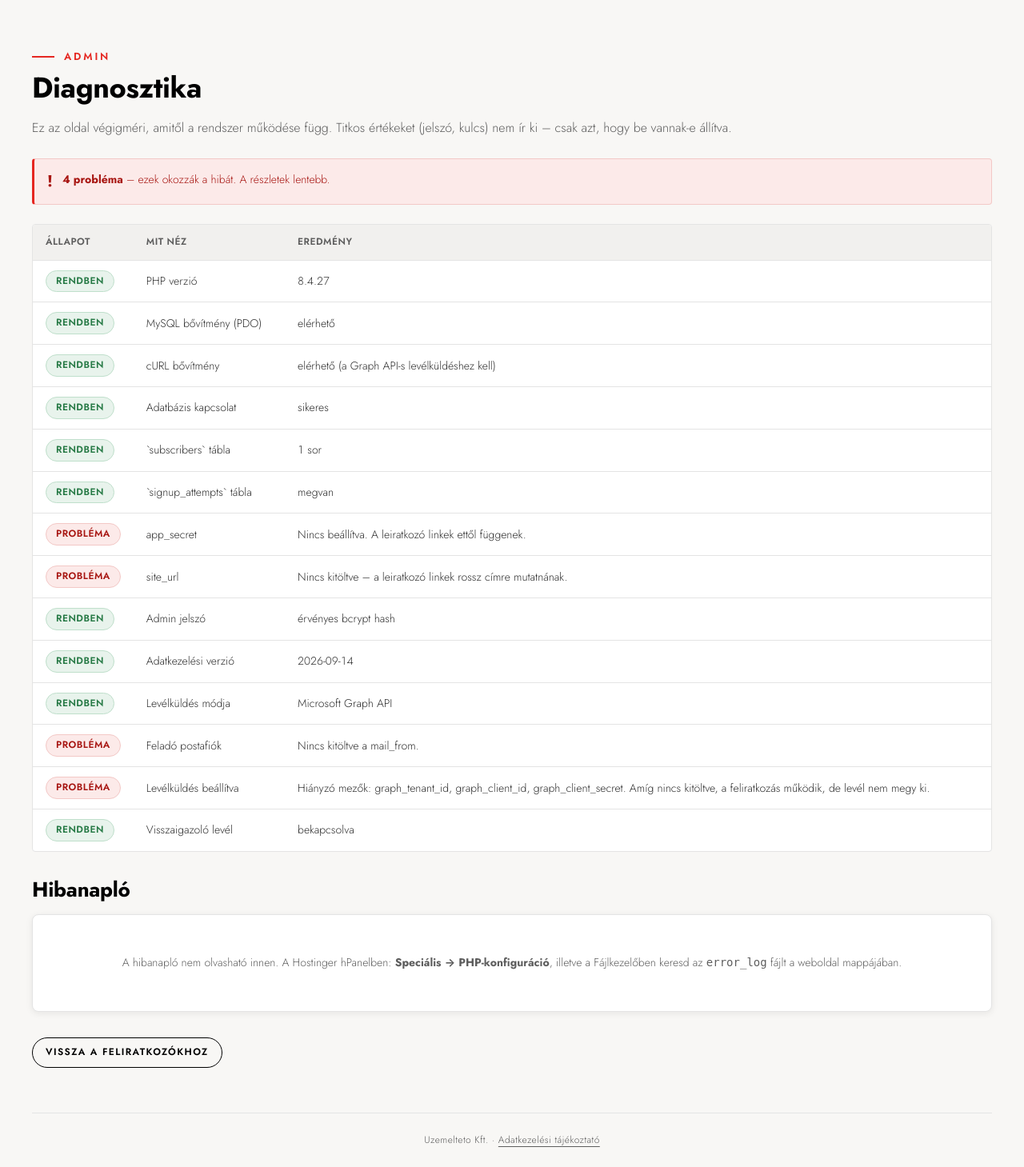
After one commit to galgoczy/ttketlap, a PHP site: page /admin/diagnosztika.php in a window 1280 px wide. The commit adds this page. Shown: the whole page at 80% size. Run offline with PHP 8.4, Linux system fonts and the light colour scheme; the visitor is signed in with stand-in values (Sample User, id 1); tables that the repository leaves empty hold one stand-in row (values such as "Sample post"); some libraries are stand-ins or nearby versions.

Commit message:
Admin diagnosztika oldal
A "Technikai hiba történt" üzenet szándékosan általános a látogató felé,
de így az üzemeltető sem tudja meg, mi a baj — a valódi ok csak a szerver
hibanaplójában van, ami nem mindenkinek kézre eső hely.

Az új /admin/diagnosztika.php végigméri, amitől a működés függ: PHP
verzió és bővítmények, adatbázis kapcsolat, a két tábla megléte,
app_secret, site_url, admin jelszó hash, és a levélküldés beállításai.
Minden sor magyarul mondja meg, mi a teendő. A gyakori adatbázis-hibákat
(2002, 1045, 1049, 1146, 1044) érthető magyarázatra fordítja.

Titkos értéket nem ír ki, csak azt, hogy be van-e állítva. Az oldal
bejelentkezés mögött van; kipróbálva, hogy belépés nélkül átirányít.

Ha a szerver hibanaplója olvasható, az utolsó 15 sorát is mutatja.

Co-Authored-By: Claude Opus 5 <noreply@anthropic.com>
Claude-Session: https://claude.ai/code/session_01UiL7UGg1F1wjoX5jktxFP1

```diff
--- /dev/null
+++ b/public/admin/diagnosztika.php
@@ -0,0 +1,236 @@
+<?php
+declare(strict_types=1);
+
+require __DIR__ . '/auth.php';
+require __DIR__ . '/../inc/mailer.php';
+require_admin();
+
+/**
+ * Rendszerallapot. Vegigmegy azon, amitol a rendszer mukodese fugg, es
+ * magyarul megmondja, mi hianyzik. Titkos ertekeket SOHA nem ir ki -
+ * csak azt, hogy be van-e allitva.
+ */
+
+/** @var array<int, array{cim:string, allapot:string, uzenet:string}> $eredmenyek */
+$eredmenyek = [];
+
+/**
+ * A gyakori adatbazis-hibakat magyarul irja le. A nyers uzenetet is
+ * meghagyjuk a vegen, hogy szukseg eseten tovabb lehessen keresni.
+ */
+function erthetobb_hiba(string $uzenet): string
+{
+    $magyarazat = match (true) {
+        str_contains($uzenet, '[2002]')  => 'Nem érhető el az adatbázis szerver. Ellenőrizd a db_host értékét a config.php-ban (a Hostingeren általában "localhost").',
+        str_contains($uzenet, '[1045]')  => 'Hibás adatbázis felhasználónév vagy jelszó (db_user / db_pass).',
+        str_contains($uzenet, '[1049]')  => 'Nincs ilyen nevű adatbázis (db_name). Ellenőrizd a hPanelben a pontos nevet.',
+        str_contains($uzenet, '[1146]')  => 'Hiányzik egy tábla. Futtasd le a sql/schema.sql fájlt phpMyAdminban.',
+        str_contains($uzenet, '[1044]')  => 'A felhasználónak nincs joga ehhez az adatbázishoz.',
+        default => '',
+    };
+
+    return $magyarazat !== ''
+        ? $magyarazat . ' (' . $uzenet . ')'
+        : $uzenet;
+}
+
+function ellenoriz(string $cim, callable $teszt): void
+{
+    global $eredmenyek;
+    try {
+        [$allapot, $uzenet] = $teszt();
+    } catch (Throwable $e) {
+        $allapot = 'hiba';
+        $uzenet  = erthetobb_hiba($e->getMessage());
+    }
+    $eredmenyek[] = ['cim' => $cim, 'allapot' => $allapot, 'uzenet' => $uzenet];
+}
+
+// ---------- Kornyezet ----------
+ellenoriz('PHP verzió', fn() => [
+    version_compare(PHP_VERSION, '8.1', '>=') ? 'ok' : 'hiba',
+    PHP_VERSION . (version_compare(PHP_VERSION, '8.1', '>=') ? '' : ' – legalább 8.1 kell'),
+]);
+
+ellenoriz('MySQL bővítmény (PDO)', fn() => extension_loaded('pdo_mysql')
+    ? ['ok', 'elérhető']
+    : ['hiba', 'A pdo_mysql bővítmény hiányzik. A hPanelben állítsd be a PHP verziót.']);
+
+ellenoriz('cURL bővítmény', fn() => extension_loaded('curl')
+    ? ['ok', 'elérhető (a Graph API-s levélküldéshez kell)']
+    : ['hiba', 'A cURL bővítmény hiányzik – enélkül a Graph API-s levélküldés nem működik.']);
+
+// ---------- Adatbazis ----------
+ellenoriz('Adatbázis kapcsolat', function () {
+    db()->query('SELECT 1');
+    return ['ok', 'sikeres'];
+});
+
+ellenoriz('`subscribers` tábla', function () {
+    $db = db();  // ha a kapcsolat nem el, a fenti sor mar jelezte
+    $van = $db->query("SHOW TABLES LIKE 'subscribers'")->fetch();
+    if (!$van) {
+        return ['hiba', 'Nincs meg. Futtasd le a sql/schema.sql fájlt phpMyAdminban.'];
+    }
+    $n = (int) $db->query('SELECT COUNT(*) FROM subscribers')->fetchColumn();
+    return ['ok', $n . ' sor'];
+});
+
+ellenoriz('`signup_attempts` tábla', function () {
+    $van = db()->query("SHOW TABLES LIKE 'signup_attempts'")->fetch();
+    return $van
+        ? ['ok', 'megvan']
+        : ['hiba', 'Nincs meg. Enélkül a feliratkozás "Technikai hiba" üzenettel elszáll. '
+                 . 'Futtasd le a sql/schema.sql fájl MÁSODIK táblájának létrehozását is.'];
+});
+
+// ---------- Beallitasok ----------
+ellenoriz('app_secret', function () {
+    $v = cfg('app_secret');
+    if ($v === '' || str_contains($v, 'IDE_JON')) {
+        return ['hiba', 'Nincs beállítva. A leiratkozó linkek ettől függenek.'];
+    }
+    return strlen($v) >= 32
+        ? ['ok', 'be van állítva (' . strlen($v) . ' karakter)']
+        : ['figyelem', 'Rövid (' . strlen($v) . ' karakter). Legalább 32 ajánlott.'];
+});
+
+ellenoriz('site_url', function () {
+    $v = cfg('site_url');
+    if ($v === '' || str_contains($v, 'pelda.hu')) {
+        return ['hiba', 'Nincs kitöltve – a leiratkozó linkek rossz címre mutatnának.'];
+    }
+    if (!str_starts_with($v, 'https://')) {
+        return ['figyelem', $v . ' – https:// ajánlott'];
+    }
+    if (str_ends_with($v, '/')) {
+        return ['figyelem', $v . ' – a végén ne legyen per jel'];
+    }
+    return ['ok', $v];
+});
+
+ellenoriz('Admin jelszó', function () {
+    $v = cfg('admin_password_hash');
+    return str_starts_with($v, '$2y$') || str_starts_with($v, '$2b$') || str_starts_with($v, '$2a$')
+        ? ['ok', 'érvényes bcrypt hash']
+        : ['hiba', 'Nem bcrypt hash. Generálj újat a tools/jelszo-hash.html fájllal.'];
+});
+
+ellenoriz('Adatkezelési verzió', fn() => cfg('consent_version') !== ''
+    ? ['ok', cfg('consent_version')]
+    : ['hiba', 'Nincs kitöltve.']);
+
+// ---------- Levelkuldes ----------
+ellenoriz('Levélküldés módja', function () {
+    $t = cfg('mail_transport', 'graph');
+    return in_array($t, ['graph', 'smtp'], true)
+        ? ['ok', $t === 'graph' ? 'Microsoft Graph API' : 'SMTP (jelszavas)']
+        : ['hiba', 'Ismeretlen érték: ' . $t . ' – "graph" vagy "smtp" lehet.'];
+});
+
+ellenoriz('Feladó postafiók', fn() => cfg('mail_from') !== '' && !str_contains(cfg('mail_from'), 'pelda.hu')
+    ? ['ok', cfg('mail_from')]
+    : ['hiba', 'Nincs kitöltve a mail_from.']);
+
+ellenoriz('Levélküldés beállítva', function () {
+    if (mail_configured()) {
+        return ['ok', 'minden szükséges mező ki van töltve'];
+    }
+    $t = cfg('mail_transport', 'graph');
+    $hiany = [];
+    if ($t === 'graph') {
+        foreach (['graph_tenant_id', 'graph_client_id', 'graph_client_secret'] as $k) {
+            if (cfg($k) === '') { $hiany[] = $k; }
+        }
+    } elseif (cfg('smtp_host') === '') {
+        $hiany[] = 'smtp_host';
+    }
+    if (cfg('mail_from') === '') { $hiany[] = 'mail_from'; }
+
+    return ['hiba', 'Hiányzó mezők: ' . ($hiany ? implode(', ', $hiany) : 'ismeretlen')
+                  . '. Amíg nincs kitöltve, a feliratkozás működik, de levél nem megy ki.'];
+});
+
+ellenoriz('Visszaigazoló levél', fn() => cfg('send_welcome_email', '1') === '1'
+    ? ['ok', 'bekapcsolva']
+    : ['figyelem', 'kikapcsolva (send_welcome_email = 0)']);
+
+// ---------- Hibanaplo ----------
+$naploSorok = [];
+$naploUt = (string) ini_get('error_log');
+if ($naploUt !== '' && is_readable($naploUt)) {
+    $sorok = @file($naploUt, FILE_IGNORE_NEW_LINES | FILE_SKIP_EMPTY_LINES) ?: [];
+    $naploSorok = array_slice($sorok, -15);
+}
+
+$szamlalo = ['ok' => 0, 'figyelem' => 0, 'hiba' => 0];
+foreach ($eredmenyek as $e) { $szamlalo[$e['allapot']]++; }
+
+render_header('Diagnosztika', true, true);
+?>
+
+<div class="admin">
+    <p class="eyebrow">Admin</p>
+    <h1 class="title">Diagnosztika</h1>
+    <p class="subtitle">
+        Ez az oldal végigméri, amitől a rendszer működése függ. Titkos értékeket
+        (jelszó, kulcs) nem ír ki – csak azt, hogy be vannak-e állítva.
+    </p>
+
+    <?php if ($szamlalo['hiba'] > 0): ?>
+        <div class="alert alert--error" role="alert">
+            <span class="alert__icon" aria-hidden="true">!</span>
+            <span><strong><?= $szamlalo['hiba'] ?> probléma</strong> – ezek okozzák a hibát. A részletek lentebb.</span>
+        </div>
+    <?php else: ?>
+        <div class="alert alert--success" role="status">
+            <span class="alert__icon" aria-hidden="true">&#10003;</span>
+            <span>Minden ellenőrzés rendben.</span>
+        </div>
+    <?php endif; ?>
+
+    <div class="table-wrap">
+        <table class="table" style="white-space: normal">
+            <thead>
+                <tr><th style="width: 1%">Állapot</th><th>Mit néz</th><th>Eredmény</th></tr>
+            </thead>
+            <tbody>
+            <?php foreach ($eredmenyek as $e): ?>
+                <tr>
+                    <td>
+                        <?php if ($e['allapot'] === 'ok'): ?>
+                            <span class="badge badge--active">rendben</span>
+                        <?php elseif ($e['allapot'] === 'figyelem'): ?>
+                            <span class="badge badge--inactive">figyelem</span>
+                        <?php else: ?>
+                            <span class="badge" style="background: var(--color-danger-soft); border-color: var(--color-danger-line); color: var(--color-danger-text)">probléma</span>
+                        <?php endif; ?>
+                    </td>
+                    <td><?= e($e['cim']) ?></td>
+                    <td><?= e($e['uzenet']) ?></td>
+                </tr>
+            <?php endforeach; ?>
+            </tbody>
+        </table>
+    </div>
+
+    <h2 class="title" style="font-size: var(--text-h3); margin-top: var(--space-6)">Hibanapló</h2>
+    <?php if ($naploSorok): ?>
+        <p class="subtitle">Az utolsó <?= count($naploSorok) ?> bejegyzés. A legfrissebb van alul.</p>
+        <div class="table-wrap" style="padding: var(--space-4)">
+            <pre style="margin: 0; font-family: var(--font-mono); font-size: var(--text-xs); white-space: pre-wrap; word-break: break-word"><?= e(implode("\n", $naploSorok)) ?></pre>
+        </div>
+    <?php else: ?>
+        <div class="card empty">
+            A hibanapló nem olvasható innen<?= $naploUt !== '' ? '' : ' (nincs beállítva útvonal)' ?>.
+            A Hostinger hPanelben: <strong>Speciális → PHP-konfiguráció</strong>, illetve a
+            Fájlkezelőben keresd az <code>error_log</code> fájlt a weboldal mappájában.
+        </div>
+    <?php endif; ?>
+
+    <div class="toolbar" style="margin-top: var(--space-6)">
+        <a class="btn btn--secondary btn--small" href="/admin/">Vissza a feliratkozókhoz</a>
+    </div>
+</div>
+
+<?php render_footer(); ?>
--- a/public/admin/index.php
+++ b/public/admin/index.php
@@ -163,6 +163,7 @@ render_header('Feliratkozók', true, true);
                 Teszt levél küldése
             </button>
         </form>
+        <a class="btn btn--secondary btn--small" href="/admin/diagnosztika.php">Diagnosztika</a>
         <a class="btn btn--secondary btn--small" href="/admin/logout.php">Kilépés</a>
     </div>
 
```
Also changed, not shown: README.md.
